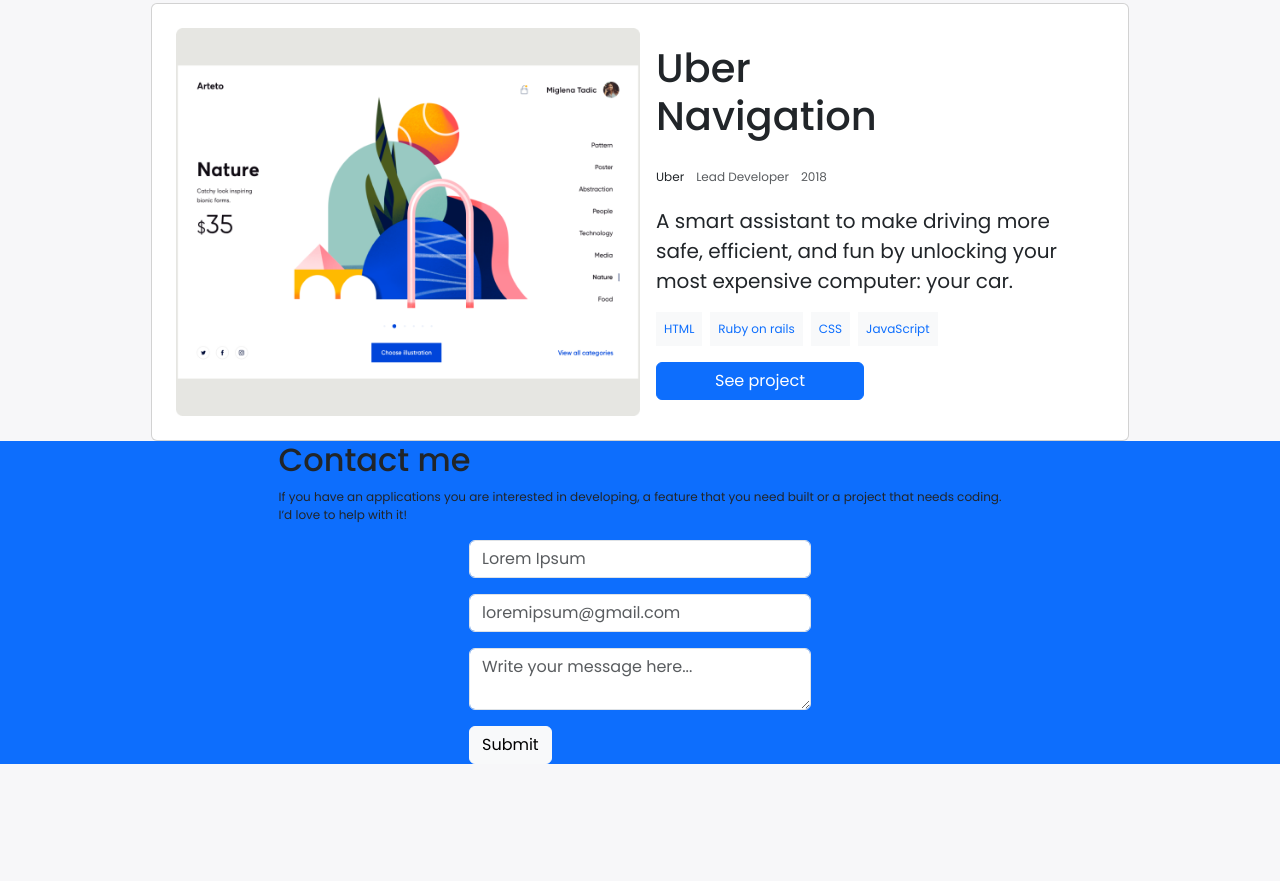
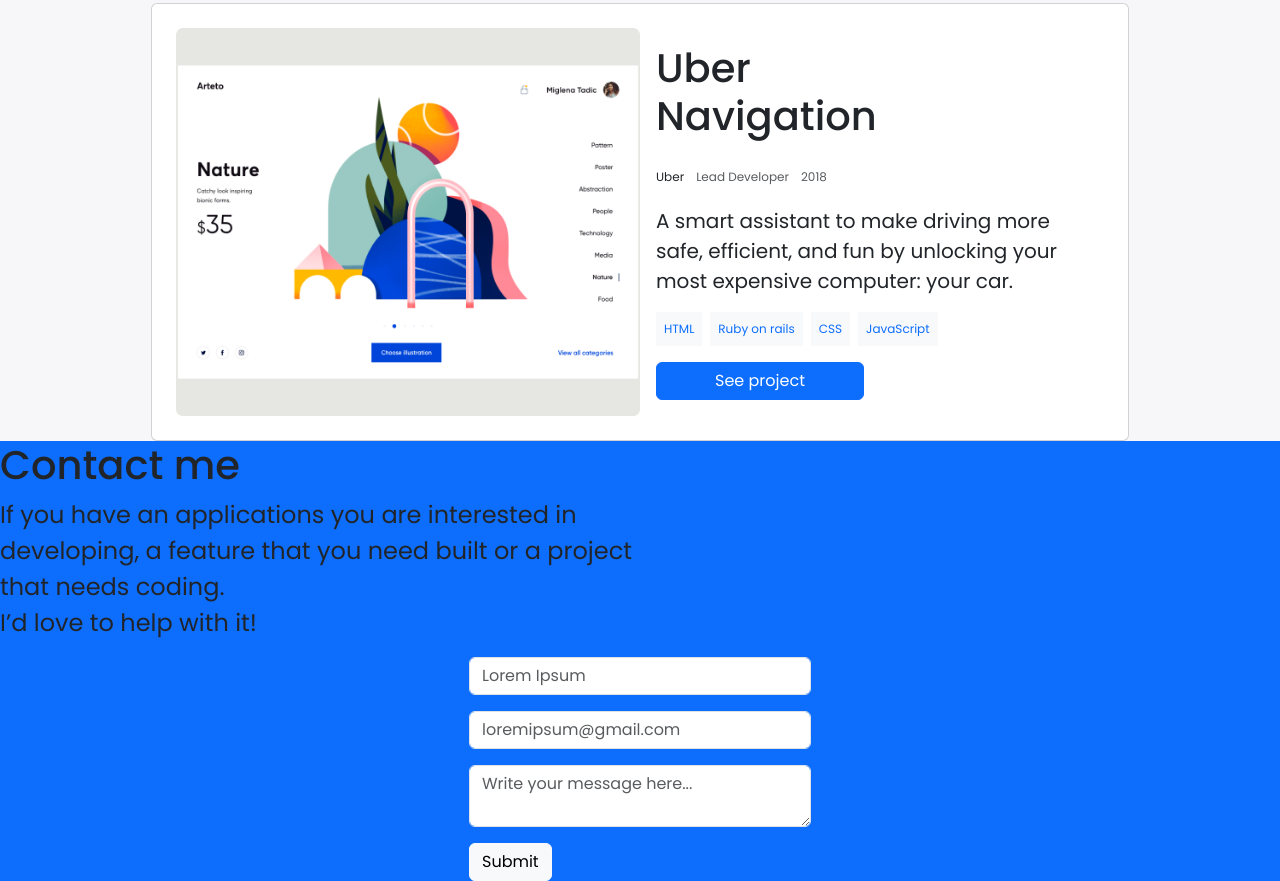
Before and after one commit to WalidAmmarAli/Bootstrap-Portafolio, a website: page index.html in a window 1280 px wide. Shown: the part 2032-2913 px from the top of the page. Before the commit the page ends 2796 px from the top, so only its background shows below. Drawn offline with nearby package versions, Linux system fonts and the light colour scheme.

Commit message:
font changes

```diff
--- a/index.html
+++ b/index.html
@@ -143,10 +143,10 @@
 
     </main>
 
-    <footer class="d-flex flex-column bg-primary">
+    <footer class=" d-grid bg-primary">
         <div class="title m-auto p-auto ">
-            <h2 class="">Contact me</h2>
-            <p class="title-informations ">
+            <h2 class=" fs-1">Contact me</h2>
+            <p class="title-informations fs-4 w-50">
                 If you have an applications you are interested in developing, a feature that you need built or a project that needs coding. <br> I’d love to help with it!
             </p>
         </div>
```
